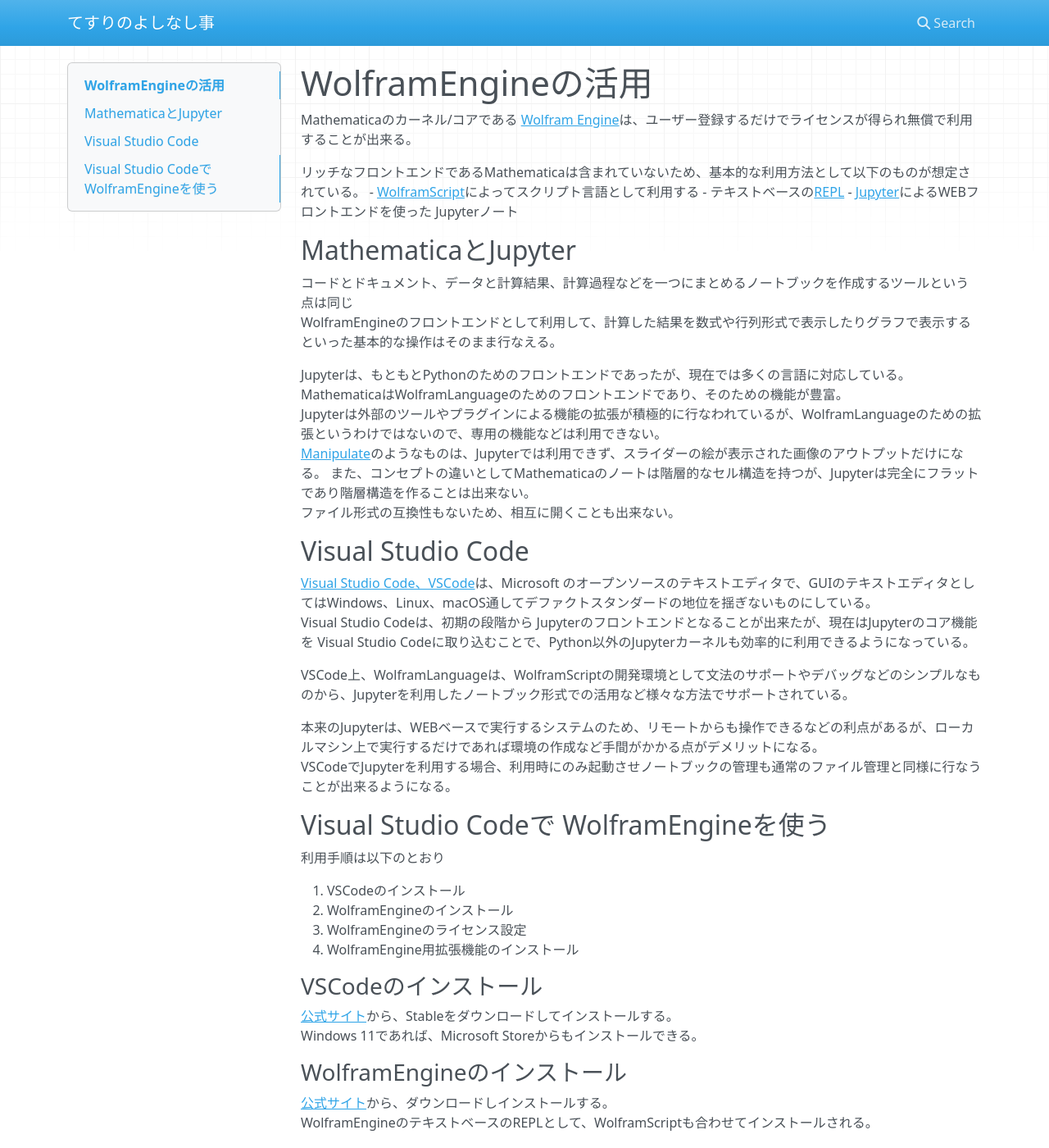
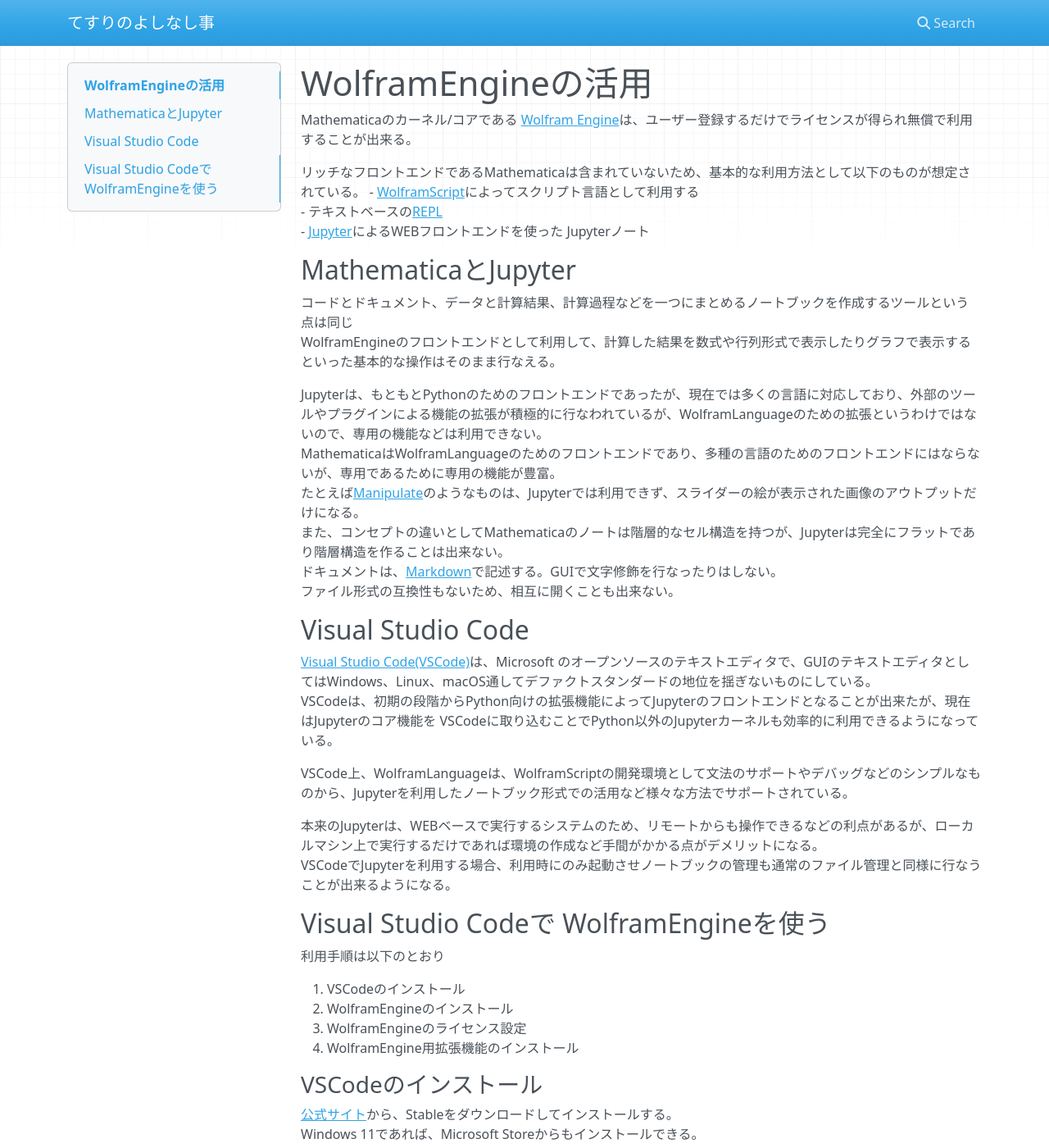
Before and after one commit to tesurijp/tesurijp.github.io, an MkDocs documentation site: the page built from docs/Windows/WolframEngine.md, in a window 1280 px wide and 1400 px high. Shown: the whole window at 82% size. Built offline with MkDocs 1.6.1, drawn with Linux system fonts in a browser that asks for light colours; nearby versions of some CDN libraries; some of the changed text lies outside the part shown.

Commit message:
記述の更新

```diff
--- a/docs/Windows/WolframEngine.md
+++ b/docs/Windows/WolframEngine.md
@@ -12,17 +12,17 @@
 コードとドキュメント、データと計算結果、計算過程などを一つにまとめるノートブックを作成するツールという点は同じ
 WolframEngineのフロントエンドとして利用して、計算した結果を数式や行列形式で表示したりグラフで表示するといった基本的な操作はそのまま行なえる。
 
-Jupyterは、もともとPythonのためのフロントエンドであったが、現在では多くの言語に対応している。
-MathematicaはWolframLanguageのためのフロントエンドであり、そのための機能が豊富。
-Jupyterは外部のツールやプラグインによる機能の拡張が積極的に行なわれているが、WolframLanguageのための拡張というわけではないので、専用の機能などは利用できない。
-[Manipulate](https://reference.wolfram.com/language/ref/Manipulate.html)のようなものは、Jupyterでは利用できず、スライダーの絵が表示された画像のアウトプットだけになる。
+Jupyterは、もともとPythonのためのフロントエンドであったが、現在では多くの言語に対応しており、外部のツールやプラグインによる機能の拡張が積極的に行なわれているが、WolframLanguageのための拡張というわけではないので、専用の機能などは利用できない。
+MathematicaはWolframLanguageのためのフロントエンドであり、多種の言語のためのフロントエンドにはならないが、専用であるために専用の機能が豊富。
+たとえば[Manipulate](https://reference.wolfram.com/language/ref/Manipulate.html)のようなものは、Jupyterでは利用できず、スライダーの絵が表示された画像のアウトプットだけになる。
 また、コンセプトの違いとしてMathematicaのノートは階層的なセル構造を持つが、Jupyterは完全にフラットであり階層構造を作ることは出来ない。
+ドキュメントは、[Markdown](https://ja.wikipedia.org/wiki/Markdown)で記述する。GUIで文字修飾を行なったりはしない。
 ファイル形式の互換性もないため、相互に開くことも出来ない。
 
 ## Visual Studio Code
 
-[Visual Studio Code、VSCode](https://code.visualstudio.com/)は、Microsoft のオープンソースのテキストエディタで、GUIのテキストエディタとしてはWindows、Linux、macOS通してデファクトスタンダードの地位を揺ぎないものにしている。
-Visual Studio Codeは、初期の段階から Jupyterのフロントエンドとなることが出来たが、現在はJupyterのコア機能を Visual Studio Codeに取り込むことで、Python以外のJupyterカーネルも効率的に利用できるようになっている。
+[Visual Studio Code(VSCode)](https://code.visualstudio.com/)は、Microsoft のオープンソースのテキストエディタで、GUIのテキストエディタとしてはWindows、Linux、macOS通してデファクトスタンダードの地位を揺ぎないものにしている。
+VSCodeは、初期の段階からPython向けの拡張機能によってJupyterのフロントエンドとなることが出来たが、現在はJupyterのコア機能を VSCodeに取り込むことでPython以外のJupyterカーネルも効率的に利用できるようになっている。
 
 VSCode上、WolframLanguageは、WolframScriptの開発環境として文法のサポートやデバッグなどのシンプルなものから、Jupyterを利用したノートブック形式での活用など様々な方法でサポートされている。
 
@@ -61,3 +61,5 @@
 VSCodeを起動し、拡張機能のインストールを行なう
 拡張機能を検索するさいに、Wolframなどのキーワードを入れると絞り込める。
 いくつか種類はあるが、[Wolfram Language Notebook](https://marketplace.visualstudio.com/items?itemName=njpipeorgan.wolfram-language-notebook)という名前のものが、Jupyterもサポートした拡張機能になっている。
+
+ローカルPCでの利用かつ、MathematicaとWolframEngineが両方インストールされているといった環境でなければ、設定の変更などは必要ない。
```
